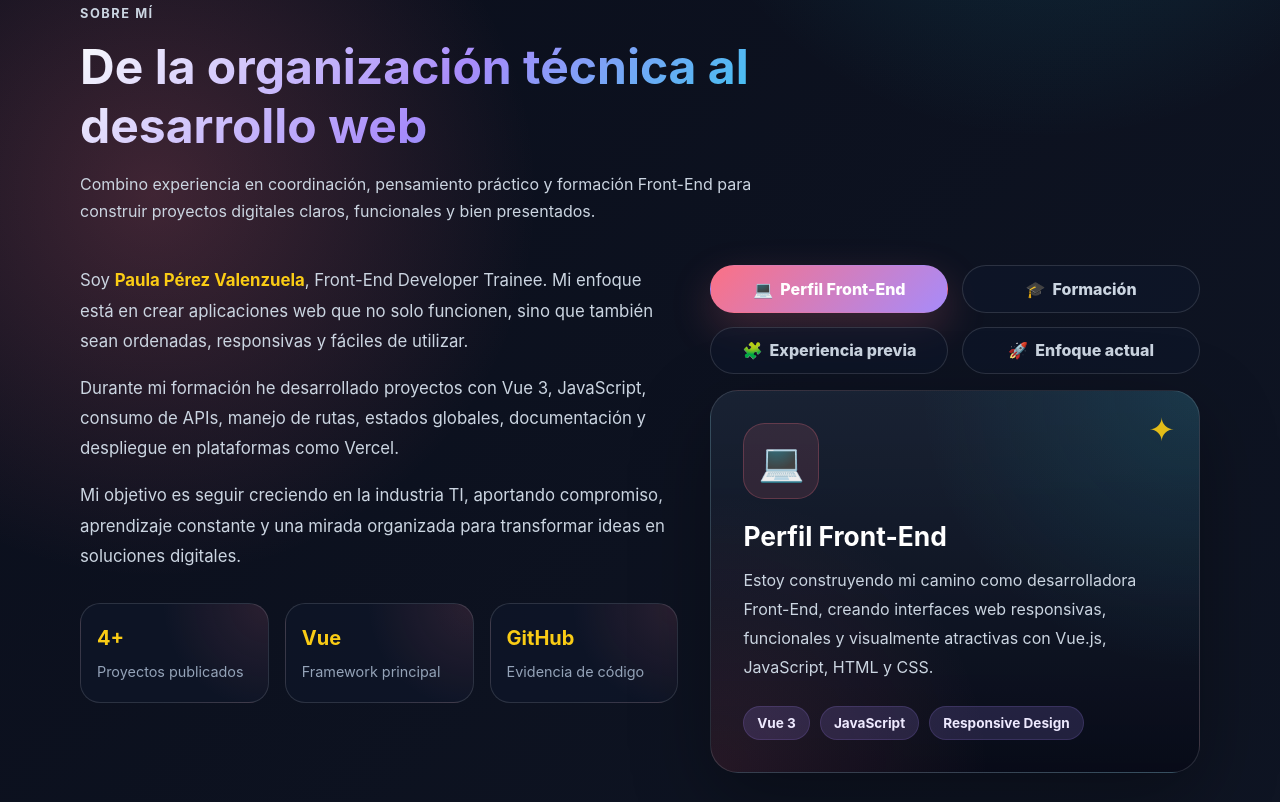
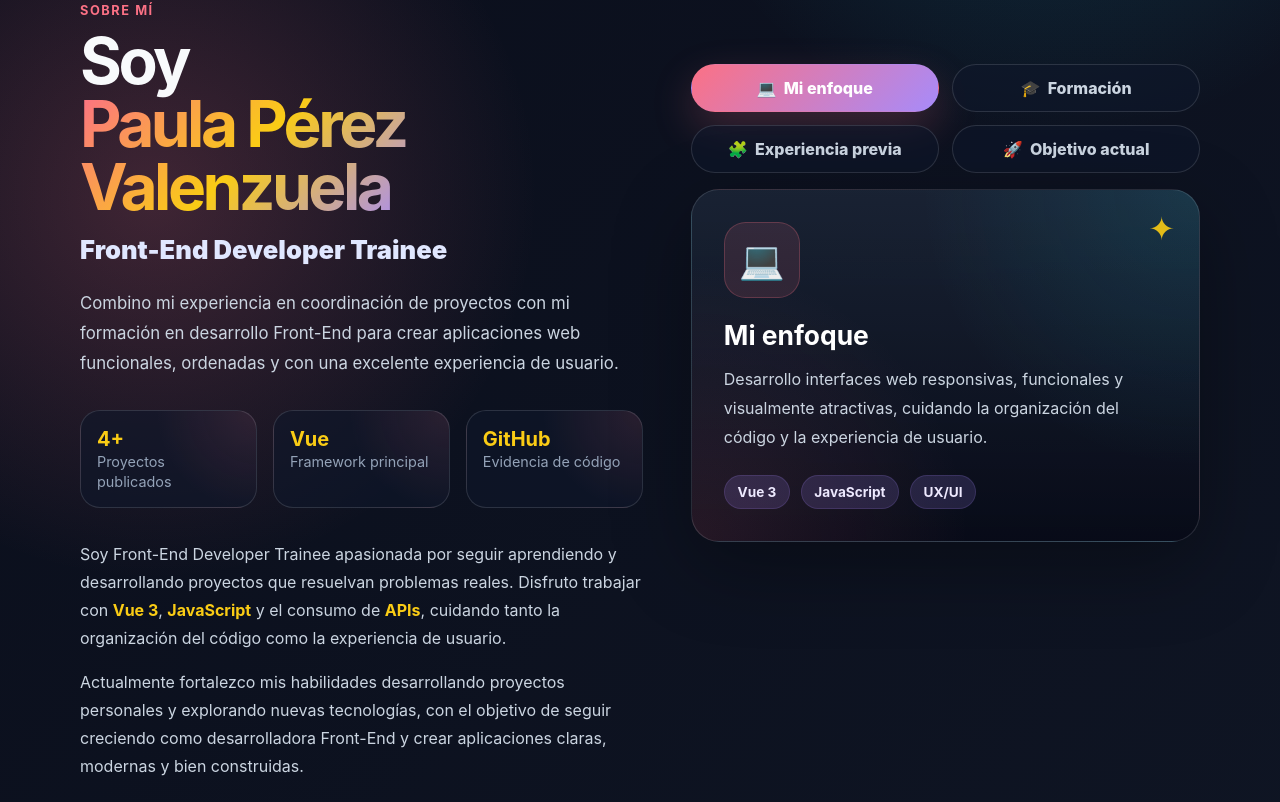
Before and after one commit to Paula-front/portafolio-paula, a Vue app: page / in a window 1280 px wide. Shown: the part 1178-1980 px from the top of the page. Built offline with nearby package versions, Linux system fonts and the light colour scheme.

Commit message:
refactor: rediseñar seccion sobre mi

```diff
--- a/src/components/sections/AboutSection.vue
+++ b/src/components/sections/AboutSection.vue
@@ -2,41 +2,41 @@
 import { ref } from 'vue'
 
 const activeItem = ref({
-  title: 'Perfil Front-End',
+  title: 'Mi enfoque',
   icon: '💻',
   text:
-    'Estoy construyendo mi camino como desarrolladora Front-End, creando interfaces web responsivas, funcionales y visualmente atractivas con Vue.js, JavaScript, HTML y CSS.',
-  tags: ['Vue 3', 'JavaScript', 'Responsive Design']
+    'Desarrollo interfaces web responsivas, funcionales y visualmente atractivas, cuidando la organización del código y la experiencia de usuario.',
+  tags: ['Vue 3', 'JavaScript', 'UX/UI']
 })
 
 const aboutItems = [
   {
-    title: 'Perfil Front-End',
+    title: 'Mi enfoque',
     icon: '💻',
     text:
-      'Estoy construyendo mi camino como desarrolladora Front-End, creando interfaces web responsivas, funcionales y visualmente atractivas con Vue.js, JavaScript, HTML y CSS.',
-    tags: ['Vue 3', 'JavaScript', 'Responsive Design']
+      'Desarrollo interfaces web responsivas, funcionales y visualmente atractivas, cuidando la organización del código y la experiencia de usuario.',
+    tags: ['Vue 3', 'JavaScript', 'UX/UI']
   },
   {
     title: 'Formación',
     icon: '🎓',
     text:
-      'Actualmente me encuentro fortaleciendo mis habilidades en desarrollo web a través del Bootcamp Front-End Trainee, aplicando buenas prácticas, componentización, consumo de APIs y despliegue de proyectos.',
+      'Actualmente fortalezco mis habilidades en desarrollo Front-End mediante proyectos personales, buenas prácticas, componentización, consumo de APIs y despliegue web.',
     tags: ['Bootcamp', 'Front-End', 'Aprendizaje continuo']
   },
   {
     title: 'Experiencia previa',
     icon: '🧩',
     text:
-      'Mi experiencia en gestión y coordinación de proyectos técnicos me ha permitido desarrollar organización, responsabilidad, análisis de problemas y enfoque práctico para construir soluciones claras.',
+      'Mi experiencia en coordinación de proyectos técnicos me ha permitido desarrollar organización, pensamiento práctico y capacidad para resolver problemas.',
     tags: ['Gestión', 'Organización', 'Resolución de problemas']
   },
   {
-    title: 'Enfoque actual',
+    title: 'Objetivo actual',
     icon: '🚀',
     text:
-      'Me interesa crear productos digitales simples de usar, visualmente cuidados y bien documentados, integrando diseño, lógica e interacción para mejorar la experiencia del usuario.',
-    tags: ['UX/UI', 'Código limpio', 'Deploy online']
+      'Busco seguir creciendo como desarrolladora Front-End, creando aplicaciones claras, modernas y bien construidas.',
+    tags: ['Código limpio', 'Deploy online', 'Mejora continua']
   }
 ]
 
@@ -70,36 +70,25 @@ const selectItem = (item) => {
 
 <template>
   <section id="sobre-mi" class="section about">
-    <div class="section-header">
-      <p class="section-label">Sobre mí</p>
-      <h2>De la organización técnica al desarrollo web</h2>
-      <p>
-        Combino experiencia en coordinación, pensamiento práctico y formación
-        Front-End para construir proyectos digitales claros, funcionales y bien presentados.
-      </p>
-    </div>
+    <div class="about-v2">
+      <div class="about-v2__intro">
+        <p class="section-label">Sobre mí</p>
 
-    <div class="about__grid about__grid--interactive">
-      <div class="about__text">
-        <p>
-          Soy <strong>Paula Pérez Valenzuela</strong>, Front-End Developer Trainee.
-          Mi enfoque está en crear aplicaciones web que no solo funcionen, sino que
-          también sean ordenadas, responsivas y fáciles de utilizar.
+        <h2>
+          Soy <span>Paula Pérez Valenzuela</span>
+        </h2>
+
+        <p class="about-v2__role">
+          Front-End Developer Trainee
         </p>
 
-        <p>
-          Durante mi formación he desarrollado proyectos con Vue 3, JavaScript,
-          consumo de APIs, manejo de rutas, estados globales, documentación y despliegue
-          en plataformas como Vercel.
+        <p class="about-v2__lead">
+          Combino mi experiencia en coordinación de proyectos con mi formación
+          en desarrollo Front-End para crear aplicaciones web funcionales,
+          ordenadas y con una excelente experiencia de usuario.
         </p>
 
-        <p>
-          Mi objetivo es seguir creciendo en la industria TI, aportando compromiso,
-          aprendizaje constante y una mirada organizada para transformar ideas en
-          soluciones digitales.
-        </p>
-
-        <div class="about__highlights">
+        <div class="about-v2__stats">
           <article>
             <strong>4+</strong>
             <span>Proyectos publicados</span>
@@ -115,10 +104,27 @@ const selectItem = (item) => {
             <span>Evidencia de código</span>
           </article>
         </div>
+
+        <div class="about-v2__text">
+          <p>
+            Soy Front-End Developer Trainee apasionada por seguir aprendiendo y
+            desarrollando proyectos que resuelvan problemas reales. Disfruto
+            trabajar con <strong>Vue 3</strong>, <strong>JavaScript</strong> y
+            el consumo de <strong>APIs</strong>, cuidando tanto la organización
+            del código como la experiencia de usuario.
+          </p>
+
+          <p>
+            Actualmente fortalezco mis habilidades desarrollando proyectos
+            personales y explorando nuevas tecnologías, con el objetivo de seguir
+            creciendo como desarrolladora Front-End y crear aplicaciones claras,
+            modernas y bien construidas.
+          </p>
+        </div>
       </div>
 
-      <div class="about__interactive">
-        <div class="about__tabs">
+      <div class="about-v2__interactive">
+        <div class="about-v2__tabs">
           <button
             v-for="item in aboutItems"
             :key="item.title"
--- a/src/style.css
+++ b/src/style.css
@@ -2833,3 +2833,245 @@ body::before {
     width: 100%;
   }
 }
+/* Ajuste visual Sobre mí */
+
+.about .section-header {
+  max-width: 860px;
+}
+
+.about .section-header h2 {
+  max-width: 760px;
+}
+
+.about .section-header p {
+  max-width: 720px;
+}
+
+.about__grid--interactive {
+  align-items: start;
+}
+
+.about__interactive {
+  padding-top: 1.8rem;
+}
+
+.about__text {
+  max-width: 760px;
+}
+
+.about__text p {
+  margin-bottom: 1.2rem;
+}
+
+@media (max-width: 860px) {
+  .about__interactive {
+    padding-top: 0;
+  }
+}
+/* Ajuste final Sobre mí */
+
+.about .section-header h2 {
+  max-width: 720px;
+  font-size: clamp(2.4rem, 5vw, 4.2rem);
+  line-height: 1.08;
+}
+
+.about .section-header p {
+  max-width: 760px;
+}
+
+.about__grid--interactive {
+  align-items: start;
+}
+
+.about__interactive {
+  padding-top: 2.5rem;
+}
+
+.about__text {
+  max-width: 760px;
+}
+
+.about__text p {
+  max-width: 720px;
+  line-height: 1.75;
+  margin-bottom: 1.4rem;
+}
+
+@media (max-width: 860px) {
+  .about__interactive {
+    padding-top: 0;
+  }
+
+  .about .section-header h2 {
+    font-size: clamp(2.2rem, 10vw, 3.2rem);
+  }
+}
+.about-title {
+  max-width: 560px !important;
+  font-size: 3rem !important;
+  line-height: 1.05 !important;
+  letter-spacing: -0.04em !important;
+}
+
+@media (max-width: 860px) {
+  .about-title {
+    max-width: 100% !important;
+    font-size: 2.4rem !important;
+  }
+}
+/* =====================================================
+   Sobre mí V2 - versión equilibrada
+   ===================================================== */
+
+.about-v2 {
+  display: grid;
+  grid-template-columns: 1.05fr 0.95fr;
+  gap: 3rem;
+  align-items: start;
+}
+
+.about-v2__intro {
+  max-width: 760px;
+}
+
+.about-v2__intro h2 {
+  margin: 0;
+  max-width: 720px;
+  font-size: clamp(2.6rem, 5vw, 4.8rem);
+  line-height: 0.98;
+  letter-spacing: -0.055em;
+}
+
+.about-v2__intro h2 span {
+  display: block;
+  background: linear-gradient(
+    135deg,
+    var(--accent-coral),
+    var(--accent-yellow),
+    var(--accent-lavender),
+    var(--accent-cyan)
+  );
+  -webkit-background-clip: text;
+  color: transparent;
+}
+
+.about-v2__role {
+  margin: 1rem 0 0;
+  color: #e0e7ff;
+  font-size: clamp(1.25rem, 2vw, 1.7rem);
+  font-weight: 900;
+}
+
+.about-v2__lead {
+  max-width: 720px;
+  margin: 1.4rem 0 0;
+  color: var(--text-soft);
+  line-height: 1.8;
+  font-size: 1.05rem;
+}
+
+.about-v2__stats {
+  display: grid;
+  grid-template-columns: repeat(3, 1fr);
+  gap: 1rem;
+  margin-top: 2rem;
+}
+
+.about-v2__stats article {
+  border: 1px solid rgba(226, 232, 240, 0.14);
+  background:
+    radial-gradient(circle at top right, rgba(251, 113, 133, 0.12), transparent 50%),
+    rgba(15, 23, 42, 0.62);
+  border-radius: 1.25rem;
+  padding: 1rem;
+  transition:
+    transform 0.2s ease,
+    border-color 0.2s ease,
+    box-shadow 0.2s ease;
+}
+
+.about-v2__stats article:hover {
+  transform: translateY(-5px);
+  border-color: rgba(250, 204, 21, 0.55);
+  box-shadow: 0 18px 46px rgba(250, 204, 21, 0.1);
+}
+
+.about-v2__stats strong {
+  display: block;
+  color: var(--accent-yellow);
+  font-size: 1.25rem;
+}
+
+.about-v2__stats span {
+  color: var(--text-muted);
+  font-size: 0.9rem;
+}
+
+.about-v2__text {
+  margin-top: 2rem;
+  display: grid;
+  gap: 1rem;
+}
+
+.about-v2__text p {
+  margin: 0;
+  max-width: 720px;
+  color: var(--text-soft);
+  line-height: 1.75;
+  font-size: 1rem;
+}
+
+.about-v2__text strong {
+  color: var(--accent-yellow);
+}
+
+.about-v2__interactive {
+  padding-top: 3.8rem;
+  display: grid;
+  gap: 1rem;
+}
+
+.about-v2__tabs {
+  display: grid;
+  grid-template-columns: repeat(2, 1fr);
+  gap: 0.85rem;
+}
+
+/* Anula layout viejo si quedó CSS anterior */
+.about__grid,
+.about__grid--interactive,
+.about__text,
+.about__interactive,
+.about__highlights {
+  all: unset;
+}
+
+@media (max-width: 860px) {
+  .about-v2 {
+    grid-template-columns: 1fr;
+    gap: 2rem;
+  }
+
+  .about-v2__interactive {
+    padding-top: 0;
+  }
+
+  .about-v2__stats {
+    grid-template-columns: 1fr;
+  }
+
+  .about-v2__tabs {
+    grid-template-columns: 1fr 1fr;
+  }
+}
+
+@media (max-width: 520px) {
+  .about-v2__tabs {
+    grid-template-columns: 1fr;
+  }
+
+  .about-v2__intro h2 {
+    font-size: clamp(2.3rem, 12vw, 3.4rem);
+  }
+}
```
